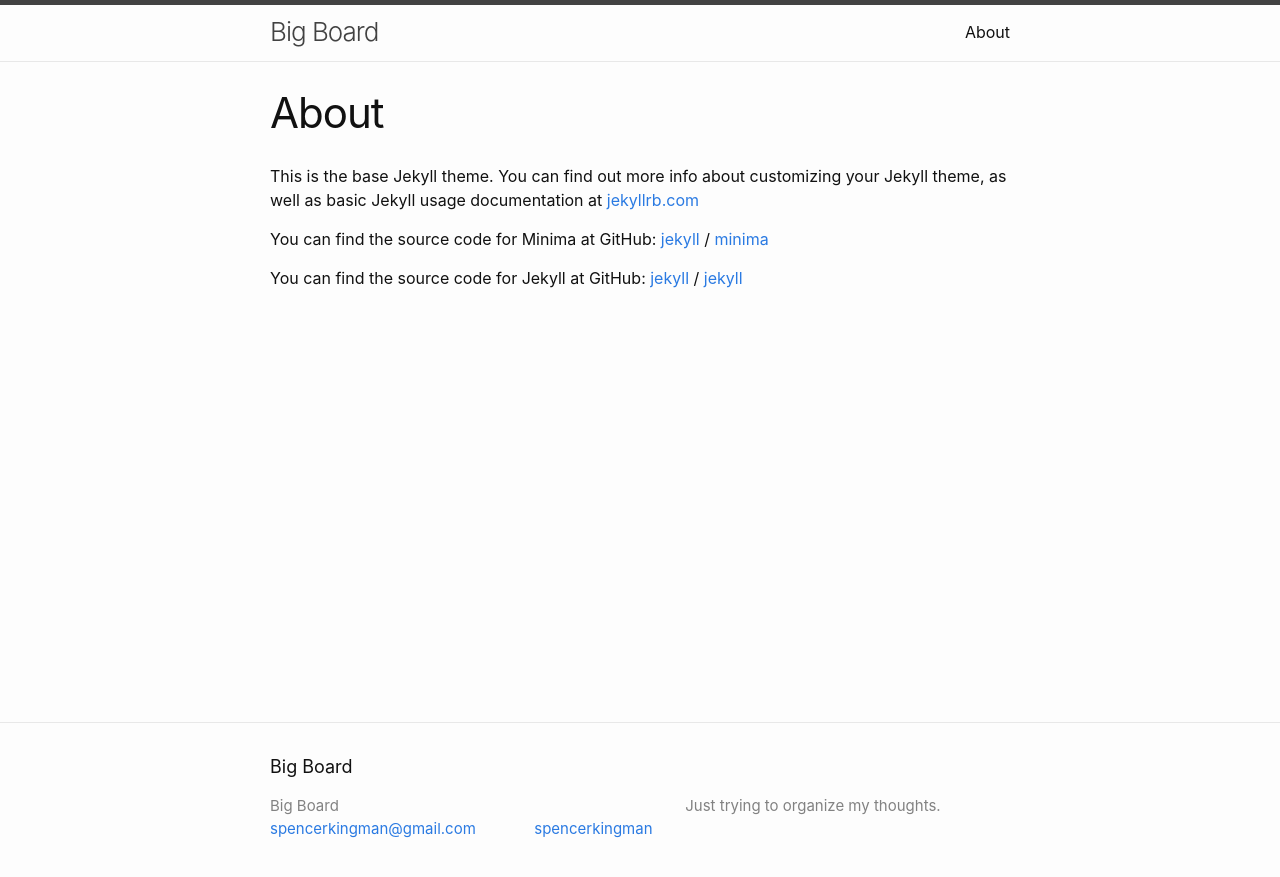
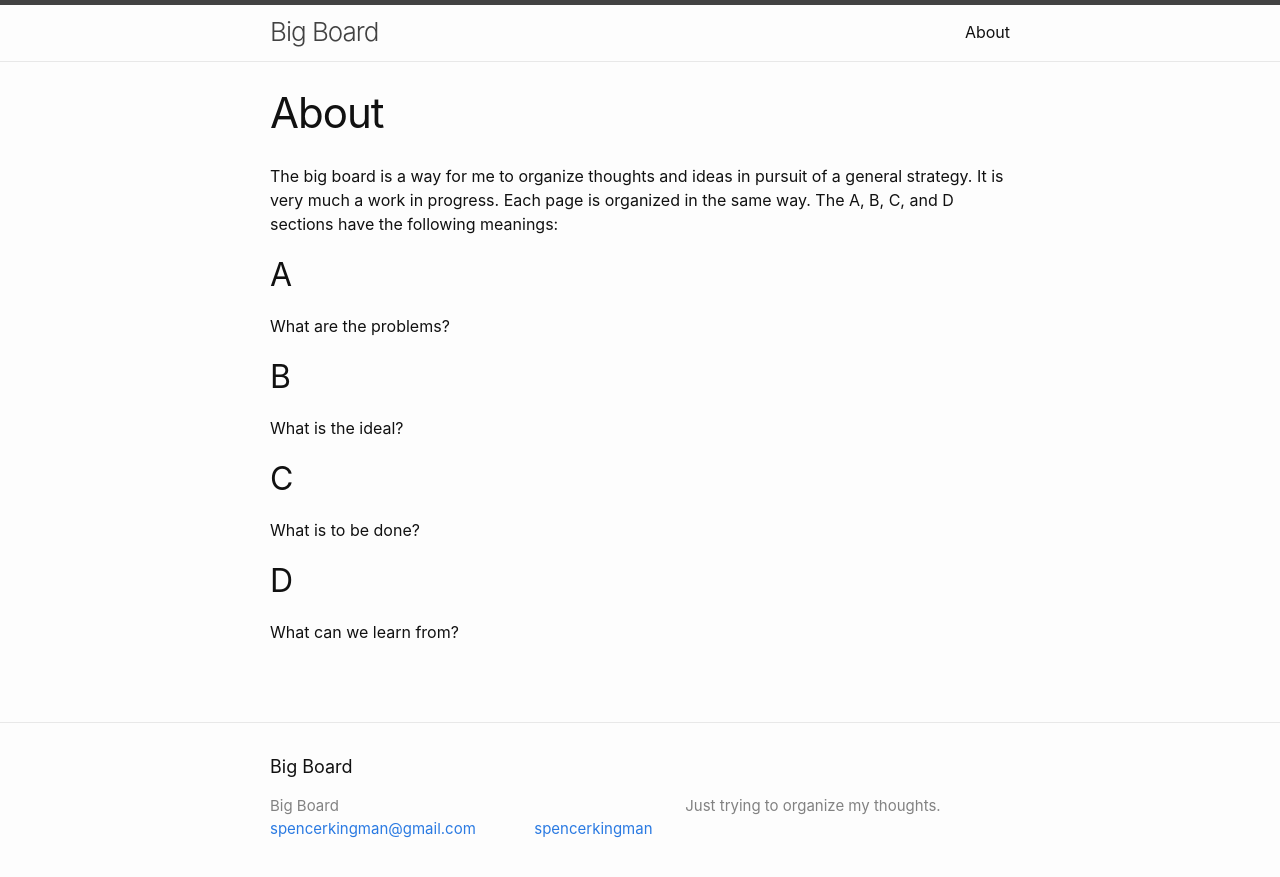
Before and after one commit to spencerkingman/big-board, a Jekyll site: the page built from about.md, in a window 1280 px wide. Shown: the top 877 px of the page. Built offline with Jekyll 4.4.1, drawn with Linux system fonts in a browser that asks for light colours.

Commit message:
reorganizing home

```diff
--- a/_layouts/home.html
+++ b/_layouts/home.html
@@ -6,7 +6,6 @@ layout: default
   {%- if page.title -%}
   <h1 class="page-heading">{{ page.title }}</h1>
   {%- endif -%} {{ content }} {%- if site.posts.size > 0 -%}
-  <h2 class="post-list-heading">{{ page.list_title | default: "All" }}</h2>
   <ul class="post-list">
     {%- for post in site.posts -%}
     <li>
@@ -31,7 +30,9 @@ layout: default
         </div>
         <div class="post-tags">
           {% for tag in tags %}
-          <a href="{{site.baseurl}}/tags/#{{tag|slugize}}">{{tag}}</a>
+          <a href="{{site.baseurl}}/tags/#{{tag|slugize}}"
+            ><small>{{tag}}</small></a
+          >
           <!-- {{tag}} -->
           {% unless forloop.last %}&nbsp;{% endunless %} {% endfor %}
         </div>
--- a/_posts/2021-10-31-template.markdown
+++ b/_posts/2021-10-31-template.markdown
@@ -4,7 +4,7 @@ title: "Template"
 category:
 tags:
 permalink: /template/
-published: true
+published: false
 ---
 
 ## A
--- a/_posts/2021-11-01-political-parties.markdown
+++ b/_posts/2021-11-01-political-parties.markdown
@@ -23,5 +23,5 @@ Socialists run on democratic ballot line. Create a labor or communist party. Ele
 
 ## D
 
-[Jodi Dean, _Crowds And Party_](https://publicseminar.org/2017/03/review-of-jodi-deans-crowds-and-parties/)
-[Jacobin 23](https://jacobinmag.com/u/issues)
+- [Jodi Dean, _Crowds And Party_](https://publicseminar.org/2017/03/review-of-jodi-deans-crowds-and-parties/)
+- [Jacobin 23](https://jacobinmag.com/u/issues)
--- a/about.md
+++ b/about.md
@@ -4,15 +4,23 @@ title: About
 permalink: /about/
 ---
 
-This is the base Jekyll theme. You can find out more info about customizing your Jekyll theme, as well as basic Jekyll usage documentation at [jekyllrb.com](https://jekyllrb.com/)
+The big board is a way for me to organize thoughts and ideas in pursuit of a general strategy. It is very much a work in progress. Each page is organized in the same way. The A, B, C, and D sections have the following meanings:
 
-You can find the source code for Minima at GitHub:
-[jekyll][jekyll-organization] /
-[minima](https://github.com/jekyll/minima)
+<div class="post-content e-content" itemprop="articleBody">
+    <h2 id="a">A</h2>
 
-You can find the source code for Jekyll at GitHub:
-[jekyll][jekyll-organization] /
-[jekyll](https://github.com/jekyll/jekyll)
+<p>What are the problems?</p>
 
+<h2 id="b">B</h2>
 
-[jekyll-organization]: https://github.com/jekyll
+<p>What is the ideal?</p>
+
+<h2 id="c">C</h2>
+
+<p>What is to be done?</p>
+
+<h2 id="d">D</h2>
+
+<p>What can we learn from?</p>
+
+  </div>
--- a/assets/main.scss
+++ b/assets/main.scss
@@ -9,6 +9,15 @@
   }
 }
 
+.post-list {
+  columns: 2;
+
+  li {
+    page-break-inside: avoid;
+    break-inside: avoid-column;
+  }
+}
+
 // named main.scss to overwrite the main.scss in minima's theme (copied to _sass for reference)
 // importing the whole of minima's styles then overwriting a few.
 @import "{{ site.theme }}";
```
Also changed, not shown: _posts/2021-11-03-journalism.markdown (+5 -5 lines).
